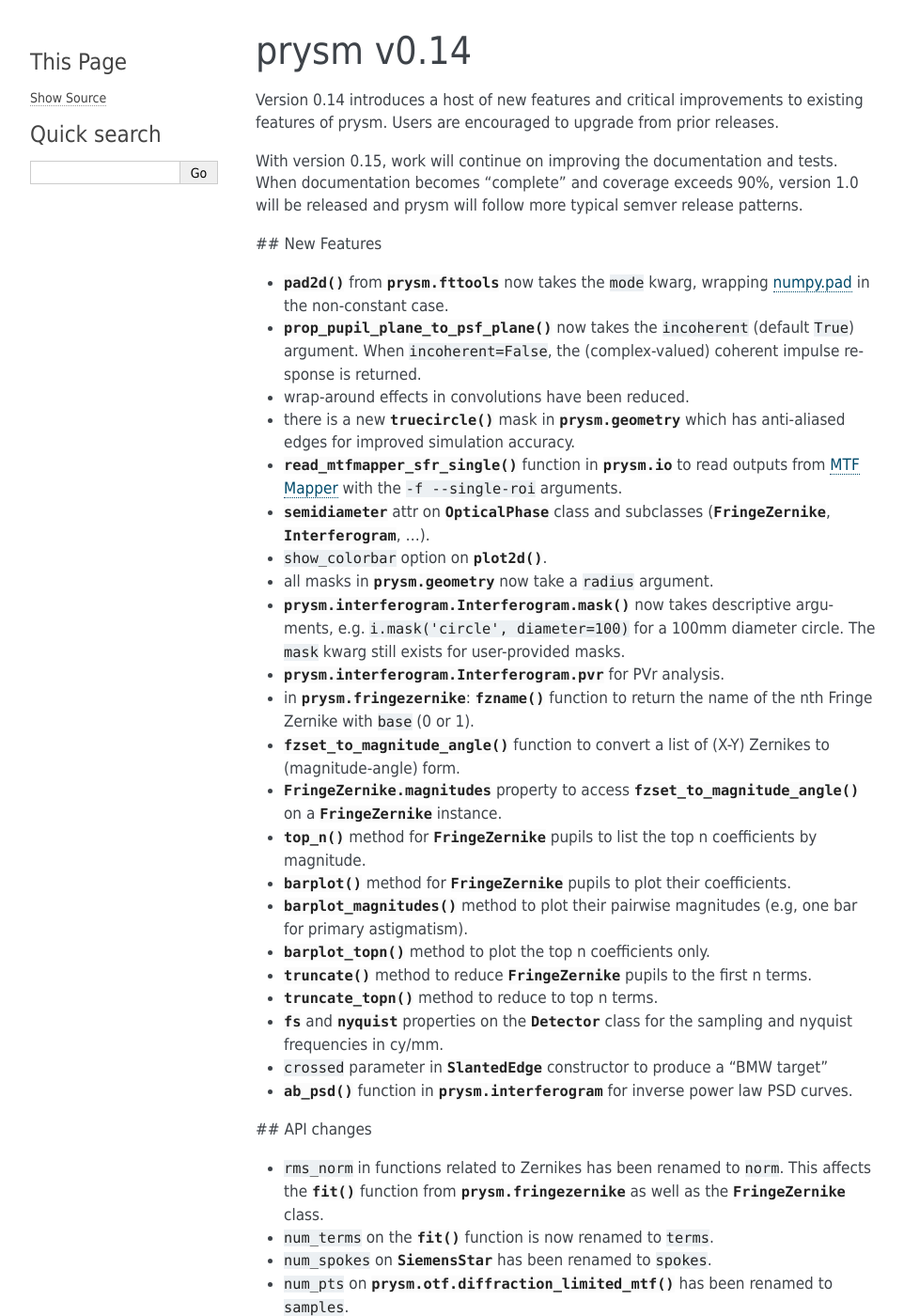
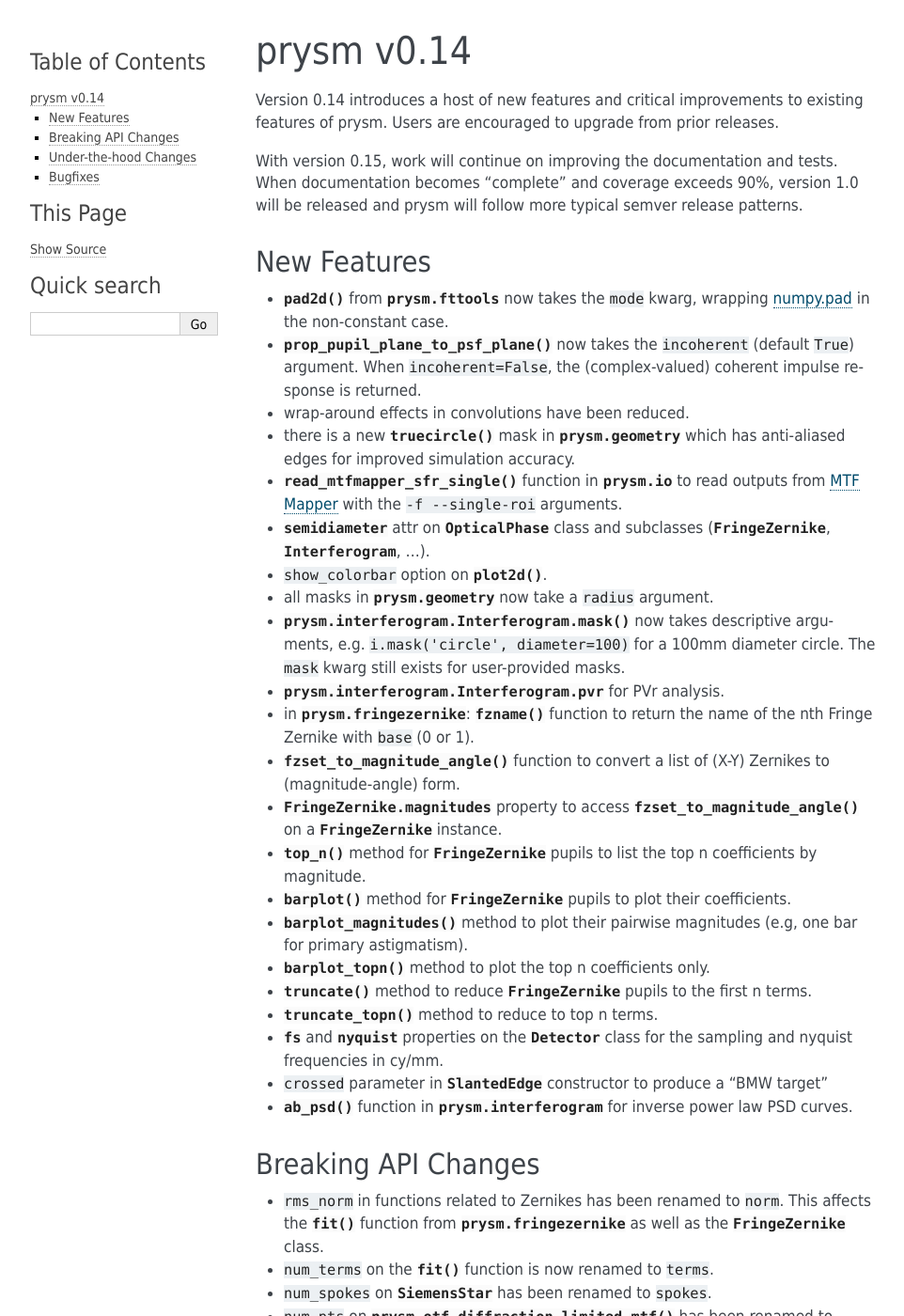
Before and after one commit to brandondube/prysm, a Sphinx documentation site: the page built from docs/source/releases/v0.14.rst, in a window 1280 px wide and 1400 px high. Shown: the whole window at 94% size, without its empty margins (148-1110 px from the left). Built offline with Sphinx 7.4.7, drawn with Linux system fonts in a browser that asks for light colours; some of the changed text lies outside the part shown.

Commit message:
formatting

```diff
--- a/docs/source/releases/v0.14.rst
+++ b/docs/source/releases/v0.14.rst
@@ -6,7 +6,8 @@
 
 With version 0.15, work will continue on improving the documentation and tests.  When documentation becomes "complete" and coverage exceeds 90%, version 1.0 will be released and prysm will follow more typical semver release patterns.
 
-## New Features
+New Features
+============
 
 * :func:`~prysm.fttools.pad2d` from :mod:`prysm.fttools` now takes the :code:`mode` kwarg, wrapping `numpy.pad <https://docs.scipy.org/doc/numpy-1.15.1/reference/generated/numpy.pad.html>`_ in the non-constant case.
 
@@ -52,7 +53,8 @@
 
 * :func:`~prysm.interferogram.ab_psd` function in :mod:`prysm.interferogram` for inverse power law PSD curves.
 
-## API changes
+Breaking API Changes
+===========
 
 * :code:`rms_norm` in functions related to Zernikes has been renamed to :code:`norm`.  This affects the :func:`~prysm.fringezernike.fit` function from :mod:`prysm.fringezernike` as well as the :class:`FringeZernike` class.
 
@@ -68,7 +70,8 @@
 
 * :meth:`prysm.interferogram.Interferogram.plot_psd_xyavg` has been renamed to :code:`plot_psd_xy_avg`.
 
-## Under-the-hood changes
+Under-the-hood Changes
+======================
 
 * :attr:`samples_x`, :attr:`samples_y`, :attr:`center_x`, and :attr:`center_y` are now properties of :class:`~prysm._phase.OpticalPhase` instances (:class:`Pupils`, :class:`Interferograms`, ...) instead of attrs.  This helps eliminate synchronization problems when the data is modified.
 
@@ -94,7 +97,8 @@
 
 * PSD calculation has been rewritten.  PSD results are now properly normalized to be a true PSD.  Prior results should be considered in error.
 
-## bugfixes
+Bugfixes
+========
 
 * fix :meth:`prysm.convolution.Convolvable.show` errors when no xlim or ylim provided.
 
```
